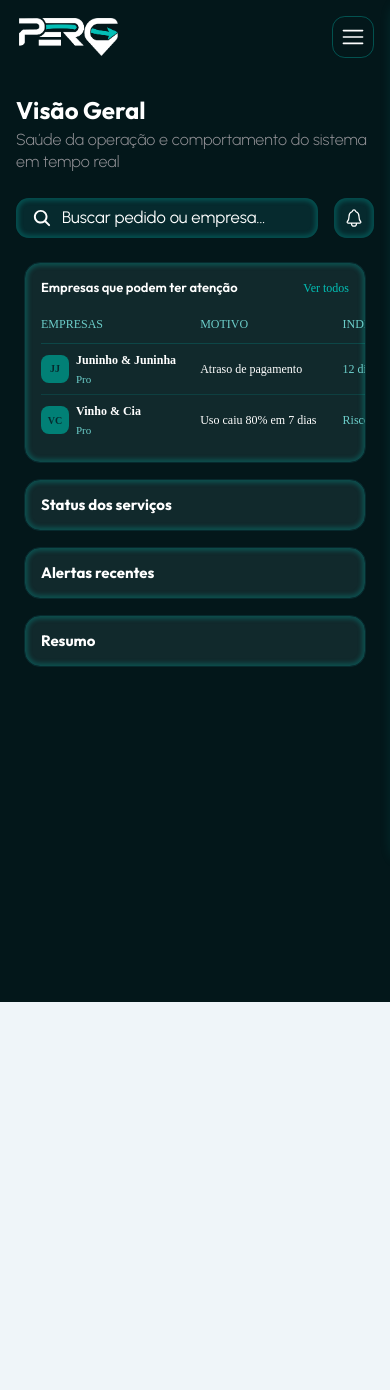
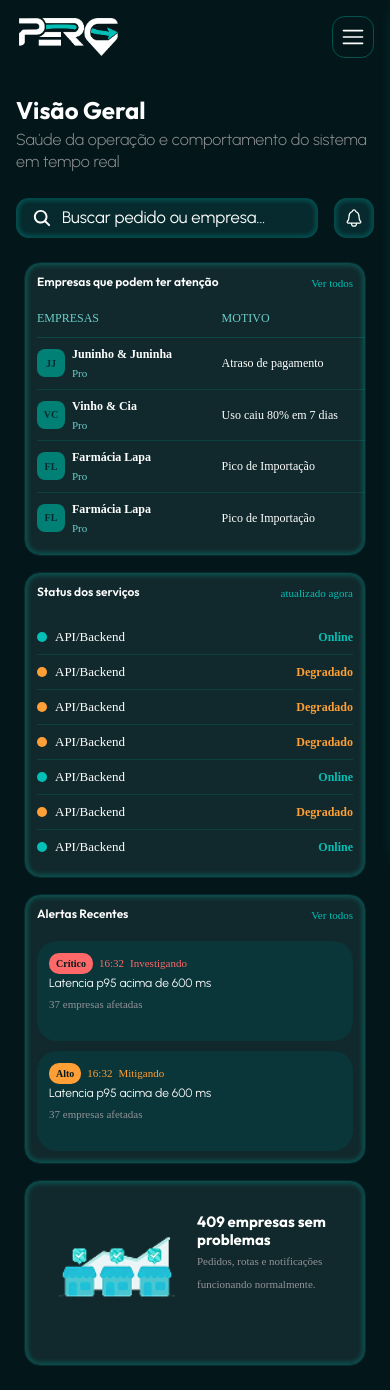
Before and after one commit to PERG-Gestao-de-Logistica/PERG-Front, a Next.js app in the folder perg/: page /painelAdmin/visaoGeral in a window 390 px wide. Before the commit the page ends 1002 px from the top, so only its background shows below. Built offline with nearby package versions, Linux system fonts and the light colour scheme.

Commit message:
Feat: Finalizada Visualizacao tela admin

```diff
--- a/perg/package.json
+++ b/perg/package.json
@@ -10,7 +10,7 @@
   },
   "dependencies": {
     "@fontsource/urbanist": "^5.3.0",
-    "next": "16.4.3",
+    "next": "^16.4.6",
     "react": "19.3.0",
     "react-dom": "19.3.0",
     "react-icons": "^5.7.0",
--- a/perg/src/pages/painelAdmin/visaoGeral/index.tsx
+++ b/perg/src/pages/painelAdmin/visaoGeral/index.tsx
@@ -1,5 +1,6 @@
 
 import styles from "./visaoGeralAdmin.module.css";
+import Image from "next/image";
 
 export default function VisaoGeralAdmin() {
   const empresas = [
@@ -19,13 +20,47 @@ export default function VisaoGeralAdmin() {
       indicador: "Risco de cancelar",
       saude: "Risco",
     },
+    {
+      iniciais: "FL",
+      nome: "Farmácia Lapa",
+      plano: "Pro",
+      motivo: "Pico de Importação",
+      indicador: "Risco de cancelar",
+      saude: "Teste",
+    },
+    {
+      iniciais: "FL",
+      nome: "Farmácia Lapa",
+      plano: "Pro",
+      motivo: "Pico de Importação",
+      indicador: "Risco de cancelar",
+      saude: "Atenção",
+    },
+  ];
+
+  const servicos = [
+    { id: 1, servico: "API/Backend", status: "Online" },
+    { id: 2, servico: "API/Backend", status: "Degradado" },
+    { id: 3, servico: "API/Backend", status: "Degradado" },
+    { id: 4, servico: "API/Backend", status: "Degradado" },
+    { id: 5, servico: "API/Backend", status: "Online" },
+    { id: 6, servico: "API/Backend", status: "Degradado" },
+    { id: 7, servico: "API/Backend", status: "Online" },
+  ];
+
+    const recentes = [
+    { id: 1, estado: "Crítico", horario: "16:32", status:"Investigando", descricao: "Latencia p95 acima de 600 ms", afetadas: "37 empresas afetadas"  },
+    { id: 1, estado: "Alto", horario: "16:32", status:"Mitigando", descricao: "Latencia p95 acima de 600 ms", afetadas: "37 empresas afetadas"  },
   ];
 
   return (
     <main className={styles.paginaVisaoGeral}>
 
       {/* GRADE PRINCIPAL */}
-      <section className={styles.gradePrincipal} aria-label="Resumo da operação">
+      <section
+        className={styles.gradePrincipal}
+        aria-label="Resumo da operação"
+      >
 
         {/* CARD EMPRESAS */}
         <article className={styles.cardEmpresas}>
@@ -42,8 +77,11 @@ export default function VisaoGeralAdmin() {
             <span>SAÚDE</span>
           </div>
 
-          {empresas.map((empresa) => (
-            <div className={styles.linha} key={empresa.nome}>
+          {empresas.map((empresa, index) => (
+            <div
+              className={styles.linha}
+              key={`${empresa.nome}-${index}`}
+            >
 
               <div className={styles.empresa}>
                 <span className={styles.avatar}>
@@ -51,13 +89,9 @@ export default function VisaoGeralAdmin() {
                 </span>
 
                 <div className={styles.area_empresa}>
-
                   <strong>{empresa.nome}</strong>
-
                   <span>{empresa.plano}</span>
-
                 </div>
-
               </div>
 
               <span className={styles.motivo}>
@@ -79,7 +113,9 @@ export default function VisaoGeralAdmin() {
               >
                 {empresa.saude}
               </span>
+
               <span className={styles.seta}>›</span>
+
             </div>
           ))}
 
@@ -87,25 +123,109 @@ export default function VisaoGeralAdmin() {
 
         {/* CARD STATUS DOS SERVIÇOS */}
         <article className={styles.cardServicos}>
+
+          <div className={styles.cabecalho_visao}>
             <h1>Status dos serviços</h1>
-          {/* Aqui você colocará os serviços e seus status. */}
+            <span className={styles.atualizadoAgora}>
+              atualizado agora
+            </span>
+          </div>
+
+          <div className={styles.listaServicos}>
+
+            {servicos.map((servico) => (
+              <div
+                className={styles.linhaServico}
+                key={servico.id}
+              >
+
+                <div className={styles.nomeServico}>
+
+                  <span
+                    className={
+                      servico.status === "Online"
+                        ? styles.pontoOnline
+                        : styles.pontoDegradado
+                    }
+                    aria-hidden="true"
+                  />
+
+                  <span>{servico.servico}</span>
+
+                </div>
+
+
+                <span
+                  className={
+                    servico.status === "Online"
+                      ? styles.statusOnline
+                      : styles.statusDegradado
+                  }
+                >
+                  {servico.status}
+                </span>
+              </div>
+
+            ))}
+
+          </div>
+
         </article>
 
       </section>
 
       {/* GRADE INFERIOR */}
-      <section className={styles.gradeInferior} aria-label="Atividade recente">
+      <section
+        className={styles.gradeInferior}
+        aria-label="Atividade recente"
+      >
 
         {/* CARD ALERTAS */}
         <article className={styles.cardAlertas}>
-          <h1>Alertas recentes</h1>
-          {/* Aqui você colocará os alertas recentes. */}
+        <div className={styles.cabecalho_visao}>
+            <h1>Alertas Recentes</h1>
+            <span className={styles.atualizadoAgora}>
+              Ver todos
+            </span>
+          </div>
+
+        <div className={styles.areaCard}>
+
+           {recentes.map((alerta) => (
+    <div className={styles.mini_card} key={alerta.id}>
+      <div className={styles.area_status} data-estado={alerta.estado}>
+        <span className={styles.estadoBadge}>{alerta.estado}</span>
+        <span>{alerta.horario}</span>
+        <span>{alerta.status}</span>
+      </div>
+
+      <p className={styles.afetadas_texto}>{alerta.descricao}</p>
+      <span className={styles.descricao_texto}>{alerta.afetadas}</span>
+     </div>
+
+   ))}
+   </div>
   </article>
 
         {/* CARD RESUMO */}
         <article className={styles.cardResumo}>
-          <h1>Resumo</h1>
-          {/* Aqui você colocará o resumo/indicador de empresas. */}
+        <div className={styles.resumoArea}>
+          <Image
+           src="/assets/images/empresas.png"
+           alt="Descrição da imagem"
+          width={160}
+          height={160}
+          />
+          <div className={styles.resumoTexto}>
+              <h1>
+                409 empresas sem problemas
+              </h1>
+          <span className={styles.descricao_texto}>
+                  Pedidos, rotas e notificações funcionando normalmente.
+          </span>
+
+          </div>
+        </div>
         </article>
 
       </section>
--- a/perg/src/pages/painelAdmin/visaoGeral/visaoGeralAdmin.module.css
+++ b/perg/src/pages/painelAdmin/visaoGeral/visaoGeralAdmin.module.css
@@ -65,6 +65,7 @@
   text-decoration: none;
 }
 
+
 /* ========================================== */
 /* COLUNAS DA TABELA */
 /* ========================================== */
@@ -76,6 +77,97 @@
   align-items: center;
   gap: 8px;
 }
+
+.atualizadoAgora {
+  font-size: 12px;
+  color: var(--cor-verde-destaque);
+}
+
+/* ========================================== */
+/* ÁREA DOS ALERTAS */
+/* ========================================== */
+
+.areaCard {
+  display: grid;
+  grid-template-columns: repeat(2, minmax(0, 1fr));
+  gap: 12px;
+  width: 100%;
+}
+
+.mini_card {
+  background-color: #0A3539;
+  border-radius: 20px;
+  min-height: 100px;
+  width: 100%;
+  min-width: 0;
+  padding: 12px;
+  box-sizing: border-box;
+  overflow-wrap: break-word;
+}
+
+
+.linhaServico {
+  display: grid;
+  grid-template-columns: minmax(0, 1fr) 110px;
+  align-items: center;
+  gap: 12px;
+  min-height: 39px;
+  padding: 7px 0;
+  border-bottom: 1px solid color-mix(
+    in srgb,
+    var(--cor-verde-destaque) 15%,
+    transparent
+  );
+}
+
+.linhaServico:last-child {
+  border-bottom: none;
+}
+
+.nomeServico {
+  display: flex;
+  align-items: center;
+  gap: 8px;
+  min-width: 0;
+  font-size: 14px;
+}
+
+.pontoOnline,
+.pontoDegradado {
+  flex: 0 0 14px;
+  width: 14px;
+  height: 14px;
+  border-radius: 50%;
+}
+
+.pontoOnline {
+  background-color: var(--cor-verde-destaque);
+}
+
+.pontoDegradado {
+  background-color: #ff9f35;
+}
+
+.statusOnline,
+.statusDegradado {
+  font-weight: 600;
+  white-space: nowrap;
+  color: var(--cor-verde-destaque);
+  text-align: center;
+  justify-self: center;
+  text-align: center;
+}
+
+.statusOnline {
+  color: var(--cor-verde-destaque);
+   font-size: 14px;
+}
+
+.statusDegradado {
+  color: #ff9f35;
+  font-size: 14px;
+}
+
 
 .colunas {
   padding: 0 0 10px;
@@ -134,6 +226,51 @@
   border-radius: 8px;
   font-size: 10px;
   font-weight: 600;
+}
+
+
+.area_status {
+  display: flex;
+  align-items: center;
+  gap: 8px;
+}
+
+.estadoBadge {
+  padding: 3px 10px;
+  border-radius: 10px;
+  color: #021A1D;
+  font-weight: 700;
+}
+
+.descricao_texto{
+  color: var(--cor-texto-secundario);
+}
+.area_status[data-estado="Crítico"] {
+  color: #FF6868;
+}
+.area_status[data-estado="Crítico"] .estadoBadge {
+  background-color: #FF6868;
+}
+
+.area_status[data-estado="Alto"] {
+  color: #FF9F35;
+}
+.area_status[data-estado="Alto"] .estadoBadge {
+  background-color: #FF9F35;
+}
+
+.area_status[data-estado="Médio"] {
+  color: #FFB547;
+}
+.area_status[data-estado="Médio"] .estadoBadge {
+  background-color: #FFB547;
+}
+
+.area_status[data-estado="Aberto"] {
+  color: #6C9BFF;
+}
+.area_status[data-estado="Aberto"] .estadoBadge {
+  background-color: #6C9BFF;
 }
 
 .area_empresa {
@@ -210,24 +347,214 @@
   text-align: right;
 }
 
+
 /* ========================================== */
-/* RESPONSIVIDADE */
+/* CARD EMPRESA */
+/* ========================================== */
+  .resumoArea{
+    display: flex;
+    flex-direction: row;
+  }
+
+  .resumoTexto{
+    margin-top: 20px;
+  }
+
+
+/* ========================================== */
+/* RESPONSIVIDADE - NOTEBOOKS E TELAS MENORES */
 /* ========================================== */
 
-@media (max-width: 900px) {
+@media (max-width: 1100px) {
+
+  /* Ajuste das grades principais */
+  .gradePrincipal,
+  .gradeInferior {
+    grid-template-columns: minmax(0, 1fr);
+  }
+
+  /* Empresas com rolagem horizontal */
   .cardEmpresas {
     overflow-x: auto;
   }
 
   .colunas,
   .linha {
-    min-width: 520px;
+    min-width: 600px;
+  }
+
+  /* Cards de alertas */
+  .mini_card {
+    min-height: 100px;
   }
 }
 
+
+/* ========================================== */
+/* RESPONSIVIDADE - TABLETS */
+/* ========================================== */
+
+@media (max-width: 900px) {
+
+  .paginaVisaoGeral {
+    gap: var(--espacamento-md);
+    min-height: auto;
+  }
+
+  /* Cards ocupam toda a largura */
+  .cardEmpresas,
+  .cardServicos,
+  .cardAlertas,
+  .cardResumo {
+    width: 100%;
+    box-sizing: border-box;
+  }
+
+  /* Área de alertas */
+  .areaCard {
+    grid-template-columns: repeat(2, minmax(0, 1fr));
+  }
+
+  .mini_card {
+    min-height: 110px;
+  }
+
+}
+
+
+/* ========================================== */
+/* RESPONSIVIDADE - CELULARES */
+/* ========================================== */
+
 @media (max-width: 720px) {
+
+  /* Estrutura geral */
+  .paginaVisaoGeral {
+    width: 100%;
+    gap: 16px;
+  }
+
   .gradePrincipal,
   .gradeInferior {
     grid-template-columns: minmax(0, 1fr);
+    gap: 16px;
   }
+
+  /* Cards */
+  .cardEmpresas,
+  .cardServicos,
+  .cardAlertas,
+  .cardResumo {
+    padding: 14px;
+    border-radius: var(--raio-padrao);
+  }
+
+  /* Empresas */
+  .cardEmpresas {
+    overflow-x: auto;
+  }
+
+  .colunas,
+  .linha {
+    min-width: 600px;
+  }
+
+  /* Cabeçalhos */
+  .cabecalho_visao {
+    gap: 10px;
+    flex-wrap: wrap;
+  }
+
+  .cabecalho_visao h1 {
+    font-size: 13px;
+  }
+
+  /* Serviços */
+  .linhaServico {
+    grid-template-columns: minmax(0, 1fr) auto;
+    gap: 8px;
+  }
+
+  .nomeServico {
+    font-size: 13px;
+  }
+
+  .statusOnline,
+  .statusDegradado {
+    font-size: 12px;
+  }
+
+  /* Alertas */
+  .areaCard {
+    grid-template-columns: minmax(0, 1fr);
+    gap: 10px;
+  }
+
+  .mini_card {
+    width: 100%;
+    min-height: 100px;
+    height: auto;
+  }
+
 }
+
+
+/* ========================================== */
+/* RESPONSIVIDADE - CELULARES PEQUENOS */
+/* ========================================== */
+
+@media (max-width: 480px) {
+
+  .cardEmpresas,
+  .cardServicos,
+  .cardAlertas,
+  .cardResumo {
+    padding: 12px;
+  }
+
+  .cabecalho_visao {
+    align-items: flex-start;
+  }
+
+  .cabecalho_visao h1 {
+    font-size: 12px;
+  }
+
+  .cabecalho_visao a,
+  .atualizadoAgora {
+    font-size: 11px;
+  }
+
+  /* Indicadores dos serviços */
+  .linhaServico {
+    min-height: 35px;
+  }
+
+  .pontoOnline,
+  .pontoDegradado {
+    width: 10px;
+    height: 10px;
+    flex-basis: 10px;
+  }
+
+  /* Alertas */
+  .area_status {
+    flex-wrap: wrap;
+    gap: 6px;
+    font-size: 11px;
+  }
+
+  .estadoBadge {
+    padding: 3px 7px;
+    font-size: 10px;
+  }
+
+  .afetadas_texto {
+    font-size: 12px;
+  }
+
+  .descricao_texto {
+    font-size: 11px;
+  }
+
+}
```
Also changed, not shown: perg/public/assets/images/empresas.png (added), 1 other file (tests, documents, lock files or other folders). Lines whose indentation alone changed are shown as unchanged.
